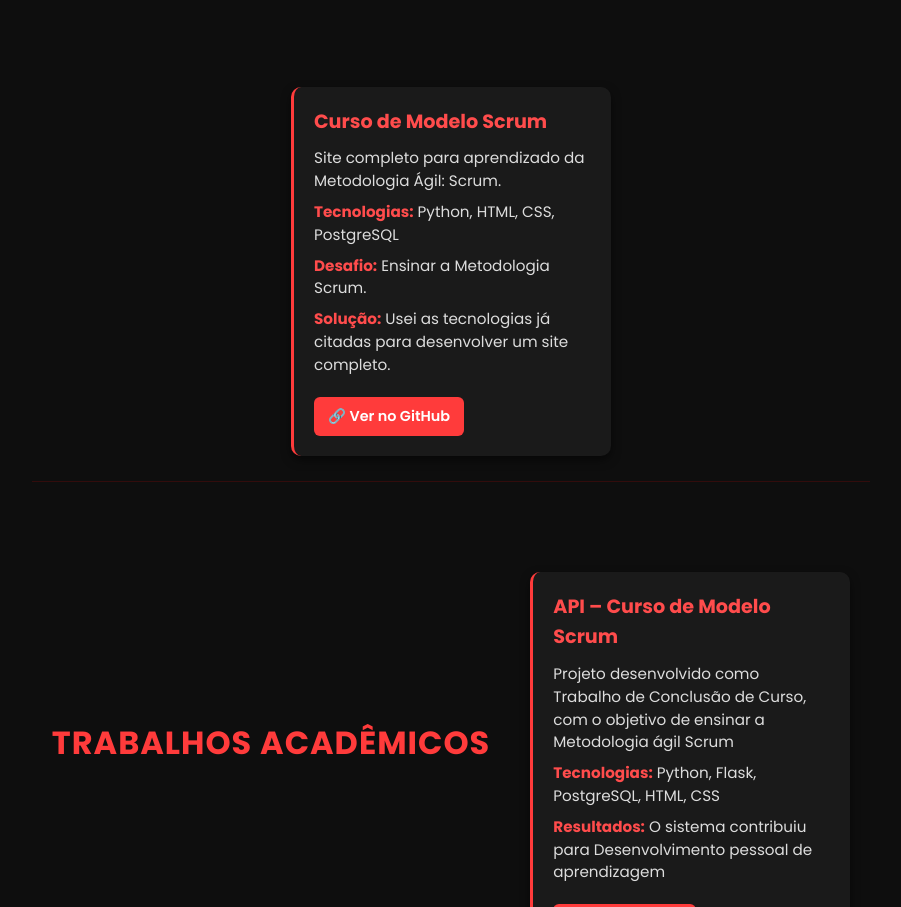
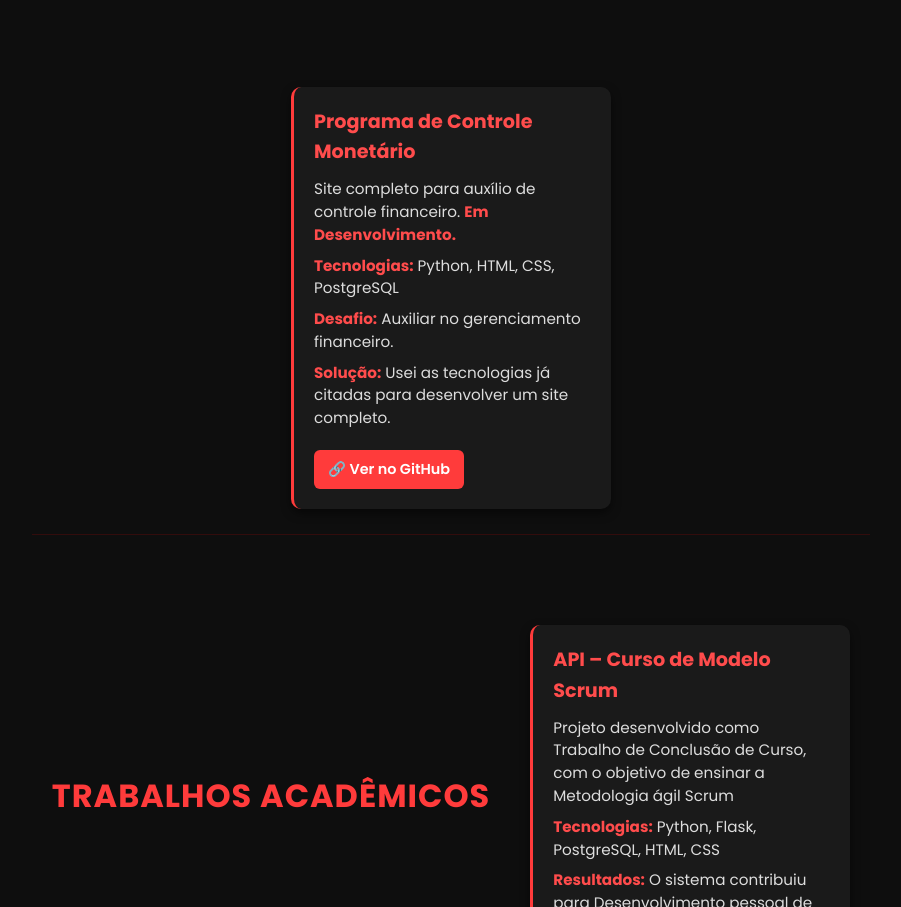
Before and after one commit to Eduardo-Felipe9231/Portf-lio, a plain HTML site: page index.html in a window 1280 px wide. Shown: the part 2597-3504 px from the top of the page, without its empty margins (189-1090 px from the left). Drawn offline with Linux system fonts and the light colour scheme.

Commit message:
Add files via upload

```diff
--- a/index.html
+++ b/index.html
@@ -83,12 +83,12 @@
                     <div class="grid-projetos">
 
                         <div class="projeto-card">
-                            <h3>Curso de Modelo Scrum</h3>
+                            <h3>Programa de Controle Monetário</h3>
                             <p class="descricao">
-                                Site completo para aprendizado da Metodologia Ágil: Scrum.
+                                Site completo para auxílio de controle financeiro. <strong> Em Desenvolvimento.</strong>
                             </p>
                             <p><strong>Tecnologias:</strong> Python, HTML, CSS, PostgreSQL</p>
-                            <p><strong>Desafio:</strong> Ensinar a Metodologia Scrum.</p>
+                            <p><strong>Desafio:</strong> Auxiliar no gerenciamento financeiro.</p>
                             <p><strong>Solução:</strong> Usei as tecnologias já citadas para desenvolver um site
                                 completo.</p>
                             <a href="#" class="btn-projeto">🔗 Ver no GitHub</a>
```
